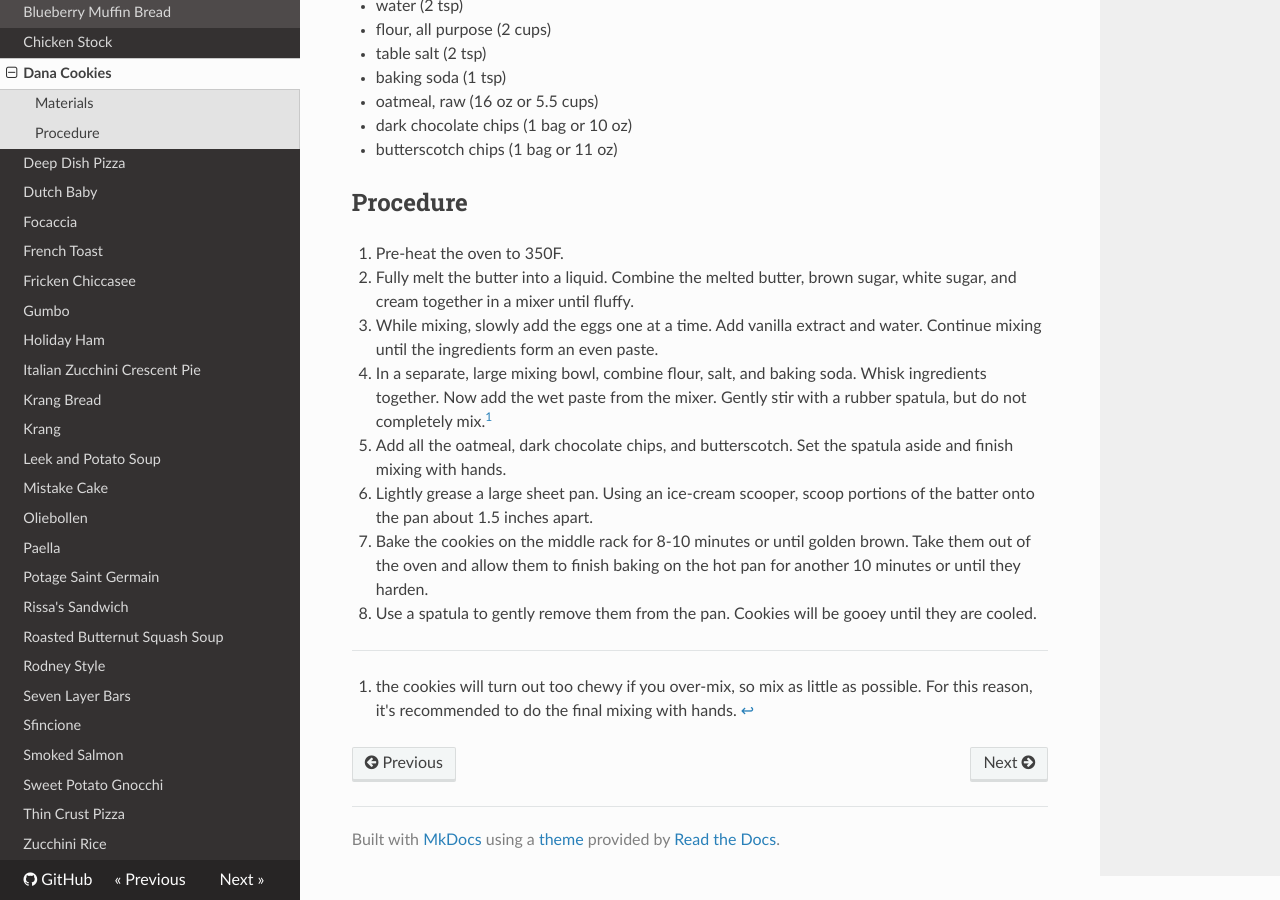
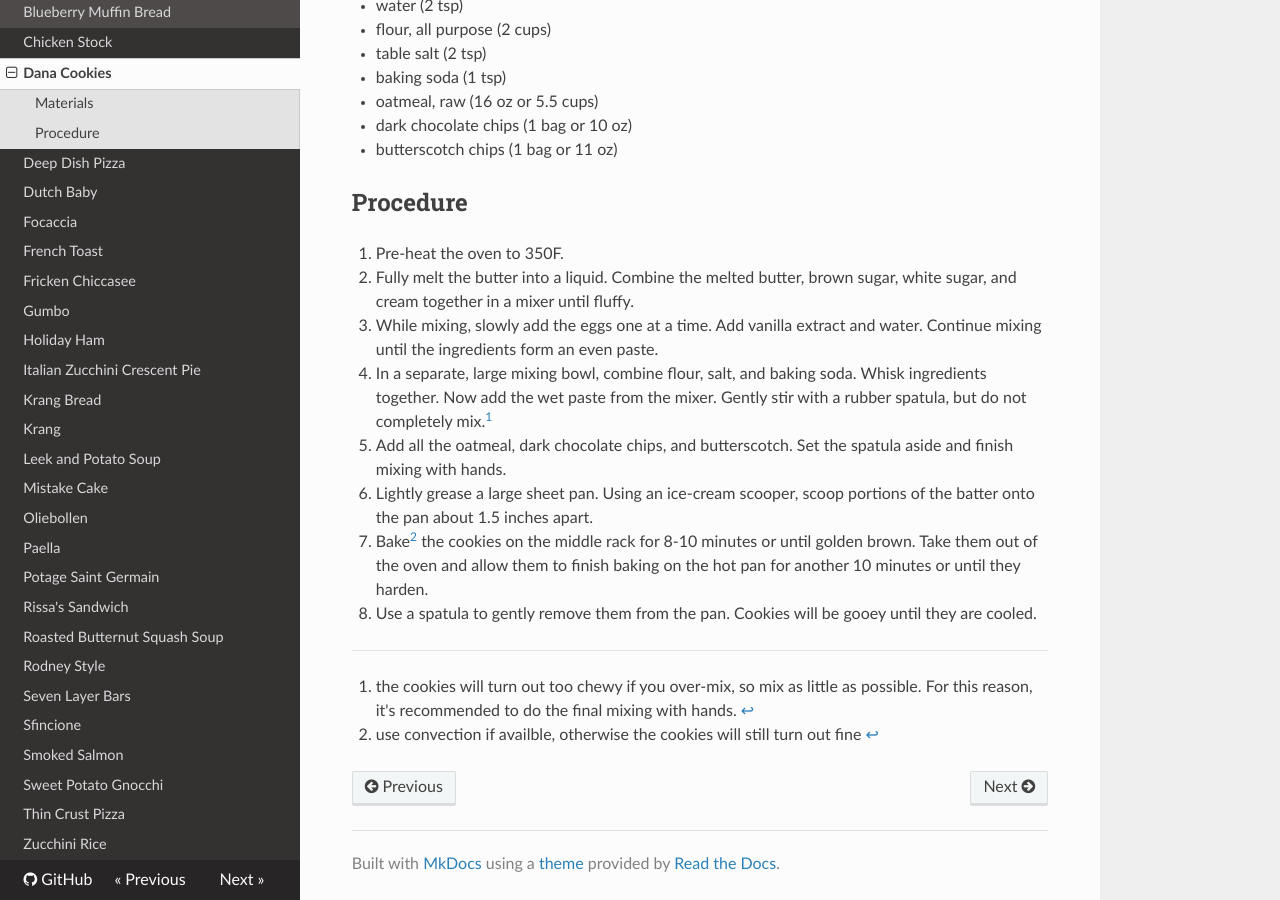
Before and after one commit to arecker/cookbook, an MkDocs documentation site: the page built from recipes/dana-cookies.md, in a window 1280 px wide and 900 px high, scrolled down 558 px. Built offline with MkDocs 1.6.1, drawn with Linux system fonts in a browser that asks for light colours; nearby versions of some CDN libraries.

Commit message:
Footnote

```diff
--- a/recipes/dana-cookies.md
+++ b/recipes/dana-cookies.md
@@ -35,8 +35,9 @@ These cookies are best enjoyed frozen.  Stash whatever you don't give away in a
 
 6. Lightly grease a large sheet pan.  Using an ice-cream scooper, scoop portions of the batter onto the pan about 1.5 inches apart.
 
-7. Bake the cookies on the middle rack for 8-10 minutes or until golden brown.  Take them out of the oven and allow them to finish baking on the hot pan for another 10 minutes or until they harden.
+7. Bake[^2] the cookies on the middle rack for 8-10 minutes or until golden brown.  Take them out of the oven and allow them to finish baking on the hot pan for another 10 minutes or until they harden.
 
 8. Use a spatula to gently remove them from the pan.  Cookies will be gooey until they are cooled.
 
 [^1]: the cookies will turn out too chewy if you over-mix, so mix as little as possible.  For this reason, it's recommended to do the final mixing with hands.
+[^2]: use convection if availble, otherwise the cookies will still turn out fine
```
